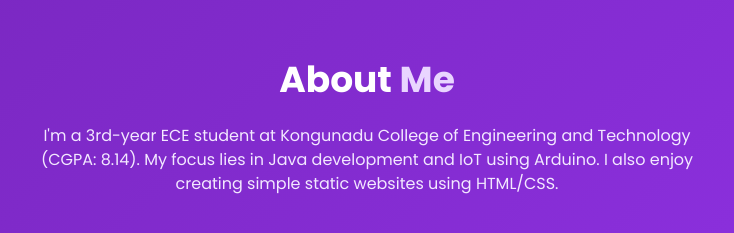
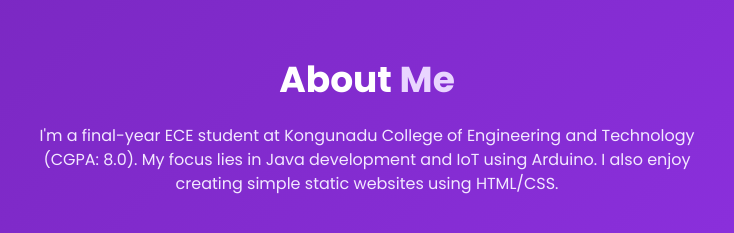
Before and after one commit to gowthamkarna52/portfolio, a plain HTML site: page index.html in a window 1280 px wide. Shown: the part 820-1053 px from the top of the page, 273-1007 px from the left. Drawn offline with nearby package versions, Linux system fonts and the light colour scheme.

Commit message:
index.html

```diff
--- a/index.html
+++ b/index.html
@@ -77,7 +77,7 @@
     <div class="container mx-auto text-center">
       <h2 class="text-3xl md:text-4xl font-bold mb-6">About <span class="text-purple-200">Me</span></h2>
       <p class="text-purple-100 max-w-2xl mx-auto">
-        I'm a 3rd-year ECE student at Kongunadu College of Engineering and Technology (CGPA: 8.14). My focus lies in Java development and IoT using Arduino. I also enjoy creating simple static websites using HTML/CSS.
+        I'm a final-year ECE student at Kongunadu College of Engineering and Technology (CGPA: 8.0). My focus lies in Java development and IoT using Arduino. I also enjoy creating simple static websites using HTML/CSS.
       </p>
       <div class="grid md:grid-cols-2 gap-8 mt-10 text-left">
         <div>
```
